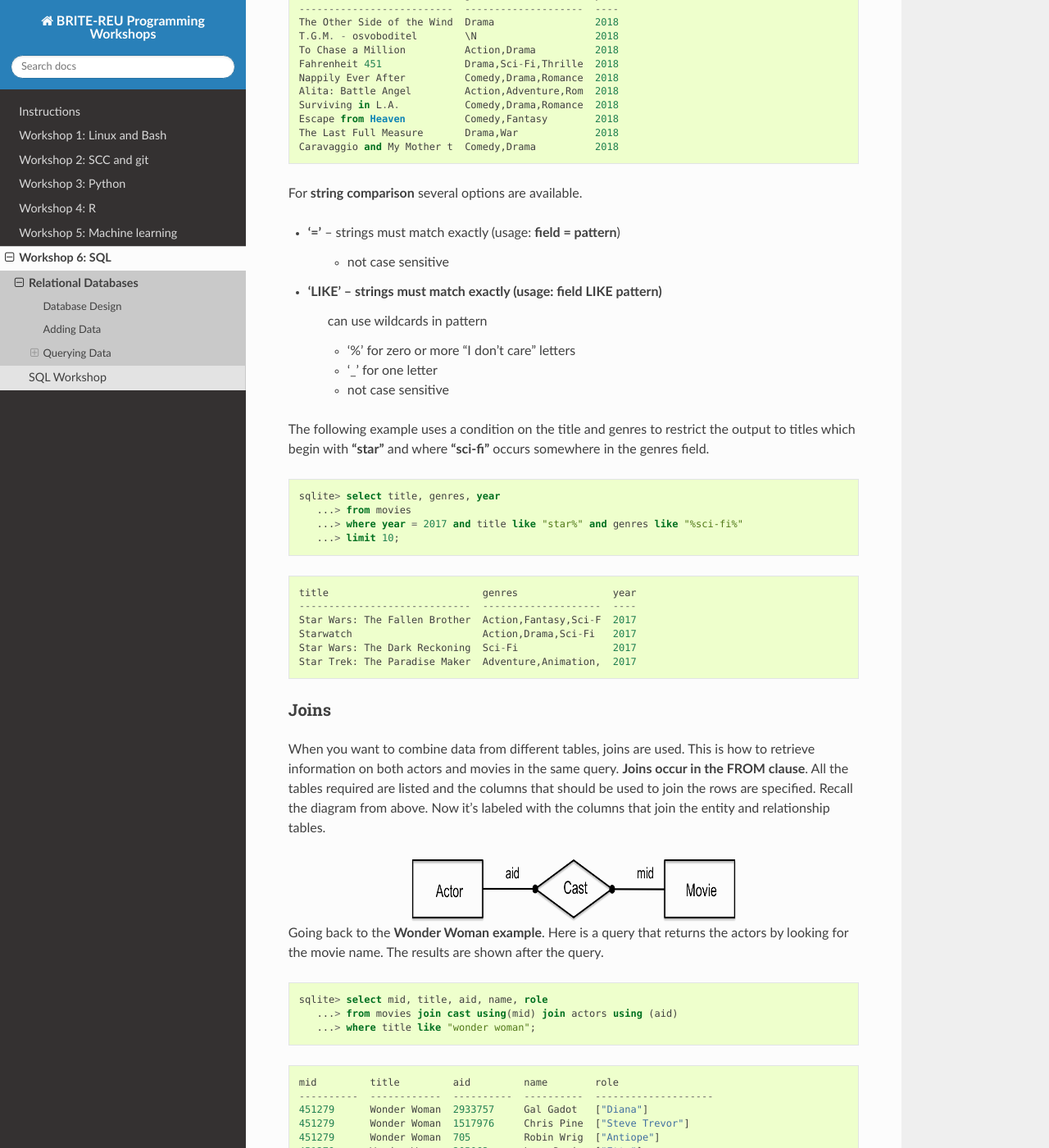
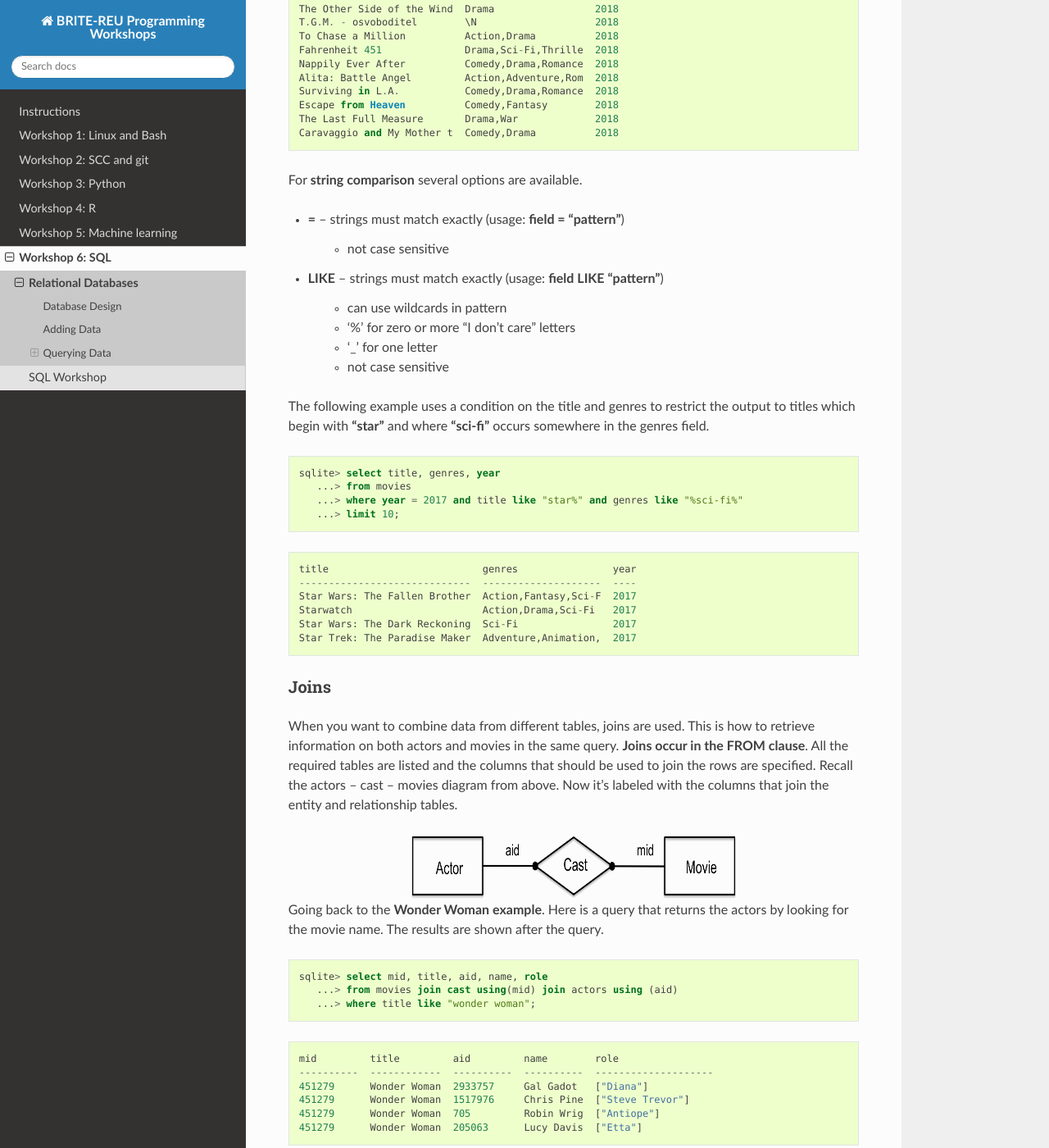
Before and after one commit to BRITE-REU/programming-workshops, a Sphinx documentation site: the page built from source/workshops/06_SQL/Relational_Databases.rst, in a window 1280 px wide and 1400 px high, scrolled down 5501 px. Shown: the whole window at 82% size. Built offline with Sphinx 7.4.7 and the Read the Docs theme 2.0.0, drawn with Linux system fonts in a browser that asks for light colours; some of the changed text lies outside the part shown.

Commit message:
Update Relational_Databases.rst

```diff
--- a/source/workshops/06_SQL/Relational_Databases.rst
+++ b/source/workshops/06_SQL/Relational_Databases.rst
@@ -201,7 +201,7 @@
 - **Order by** – sorts the output by field(s), either ascending (ASC) or descending (DESC)
 - **Limit** – restricts the output to a maximum number of rows
 
-The simplest query returns the whole table.  Limit is used because the table contains over 100,000 rows. Here, * means “all fields.”
+The simplest query returns the whole table.  Limit is used because the table contains over 100,000 rows. Here, "*" means “all fields.”
 
 .. code::
 
@@ -276,13 +276,13 @@
 
 For **string comparison** several options are available.
 
-- **‘=’** – strings must match exactly (usage\: **field = pattern**)
+- **=** – strings must match exactly (usage\: **field = "pattern"**)
 
      - not case sensitive
 
-- **‘LIKE’** –  strings must match exactly (usage\: **field LIKE pattern**)
-    can use wildcards in pattern
+- **LIKE** –  strings must match exactly (usage\: **field LIKE "pattern"**)
 
+    - can use wildcards in pattern
     - ‘%’ for zero or more "I don't care" letters
     - ‘_’ for one letter
     - not case sensitive
@@ -310,7 +310,7 @@
 Joins
 ******************
 
-When you want to combine data from different tables, joins are used.  This is how to retrieve information on both actors and movies in the same query.  **Joins occur in the FROM clause**.  All the tables required are listed and the columns that should be used to join the rows are specified.  Recall the diagram from above.  Now it's labeled with the columns that join the entity and relationship tables.
+When you want to combine data from different tables, joins are used.  This is how to retrieve information on both actors and movies in the same query.  **Joins occur in the FROM clause**.  All the required tables are listed and the columns that should be used to join the rows are specified.  Recall the actors -- cast -- movies diagram from above.  Now it's labeled with the columns that join the entity and relationship tables.
 
 .. image:: movies.actors.cast.er.diagram.with.primary.keys.png
     :width: 400px
@@ -349,7 +349,9 @@
 
 .. code:: SQL
 
-    sqlite> select * from movies join cast using (mid) limit 10;
+    sqlite> select *
+    from movies join cast using (mid)
+    limit 10;
 
 .. code::
 
@@ -378,7 +380,9 @@
 
 .. code:: SQL
 
-	sqlite> select * from movies join cast using (mid) join actors using (aid) limit 10;
+	sqlite> select *
+	from movies join cast using (mid) join actors using (aid)
+	limit 10;
 
 
 .. code::
```
Also changed, not shown: other parts of source/workshops/06_SQL/Relational_Databases.rst (+1 -1 lines).
